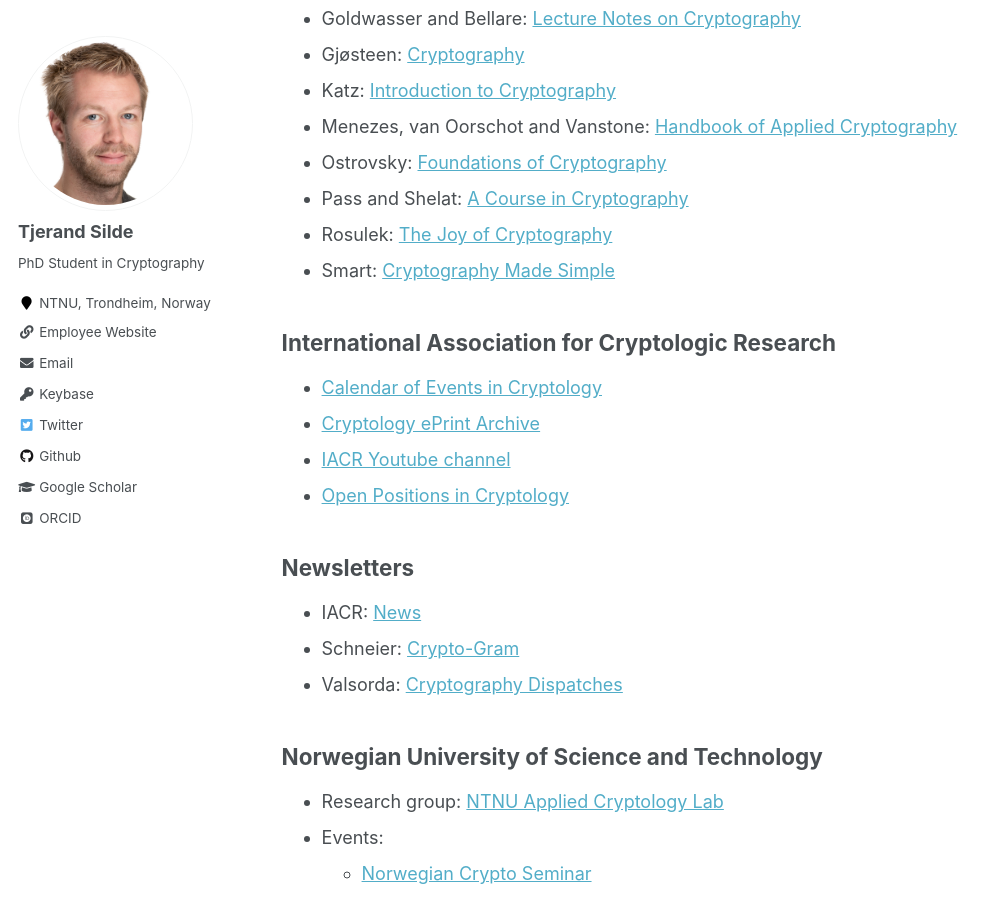
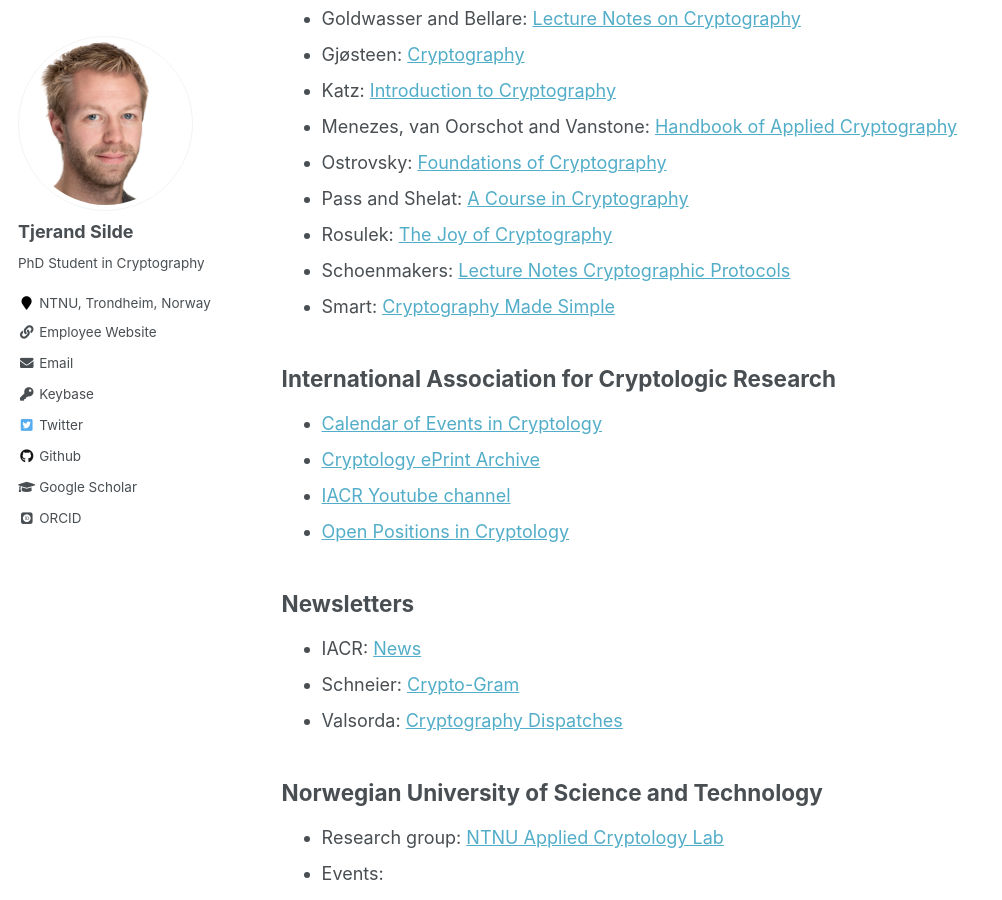
Before and after one commit to tjesi/tjesi.github.io, a Jekyll site: the page built from _pages/resources.md, in a window 1280 px wide and 900 px high, scrolled down 681 px. Shown: the whole window, without its empty margins (0-1002 px from the left). Built offline with Jekyll 4.4.1, drawn with Linux system fonts in a browser that asks for light colours; some web fonts are replaced.

Commit message:
Update resources.md

```diff
--- a/_pages/resources.md
+++ b/_pages/resources.md
@@ -28,6 +28,7 @@
 - Ostrovsky: [Foundations of Cryptography](http://web.cs.ucla.edu/~rafail/PUBLIC/OstrovskyDraftLecNotes2010.pdf)
 - Pass and Shelat: [A Course in Cryptography](https://www.cs.cornell.edu/courses/cs4830/2010fa/lecnotes.pdf)
 - Rosulek: [The Joy of Cryptography](https://web.engr.oregonstate.edu/~rosulekm/crypto)
+- Schoenmakers: [Lecture Notes Cryptographic Protocols](https://www.win.tue.nl/~berry/CryptographicProtocols/LectureNotes.pdf)
 - Smart: [Cryptography Made Simple](https://link.springer.com/book/10.1007%2F978-3-319-21936-3)
 
 ## International Association for Cryptologic Research
```
